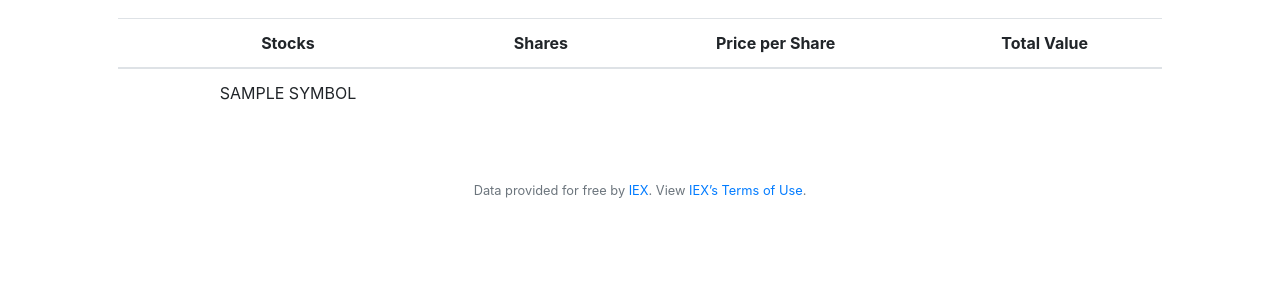
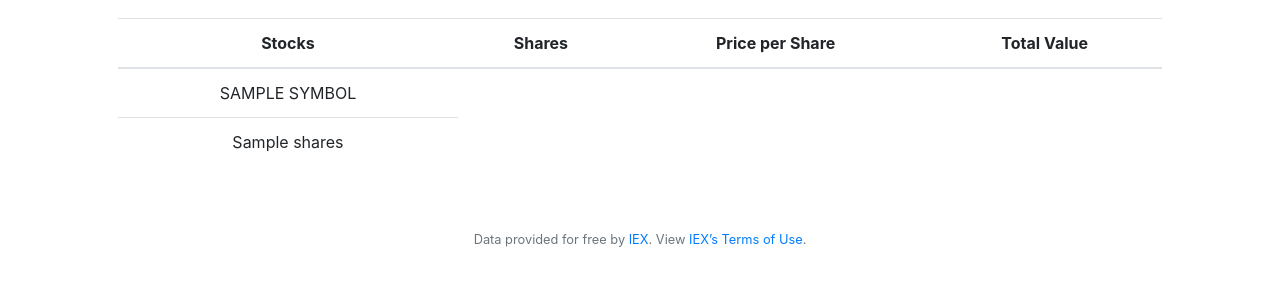
Before and after one commit to breakthatbass/cs50, a Flask app: template Python/finance/templates/index.html in a window 1280 px wide. Shown: the part 146-432 px from the top of the page. Run offline with Flask 2, Linux system fonts and the light colour scheme; the template is opened without the code that fills it: most values are stand-ins (such as "Sample title", 1, 10 or a date in 2020); some libraries are stand-ins or nearby versions.

Commit message:
index page progress

```diff
--- a/Python/finance/application.py
+++ b/Python/finance/application.py
@@ -56,6 +56,7 @@ def index():
     #price_per_share = lookup()
     #current_balance =
     #grand_total = #total values + current_balance
+
 
 
 
--- a/Python/finance/templates/index.html
+++ b/Python/finance/templates/index.html
@@ -18,17 +18,23 @@
         </tr>
     </thead>
     <tbody>
+
         {% for stock in stocks %}
-            <tr>
-                <td>{{ stock.symbol.upper() }}</td>
-            </tr>
+        <tr>
+            <td>{{ stock.symbol.upper() }}</td>
+        </tr>
         {% endfor %}
+
+        {% for share in shares %}
+        <tr>
+            <td>{{ share.shares }}</td>
+        </tr>
+        {% endfor %}
+
+
 
 
     </tbody>
 </table>
 
-    <p>{{ user }}</p>
-
-
 {% endblock %}
```
